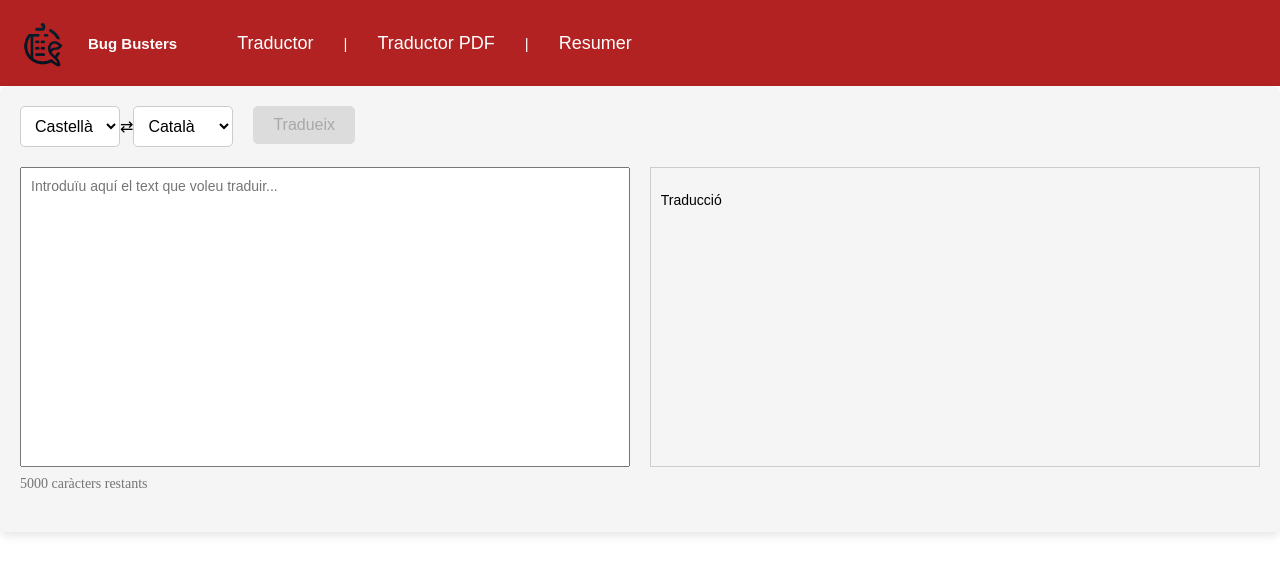
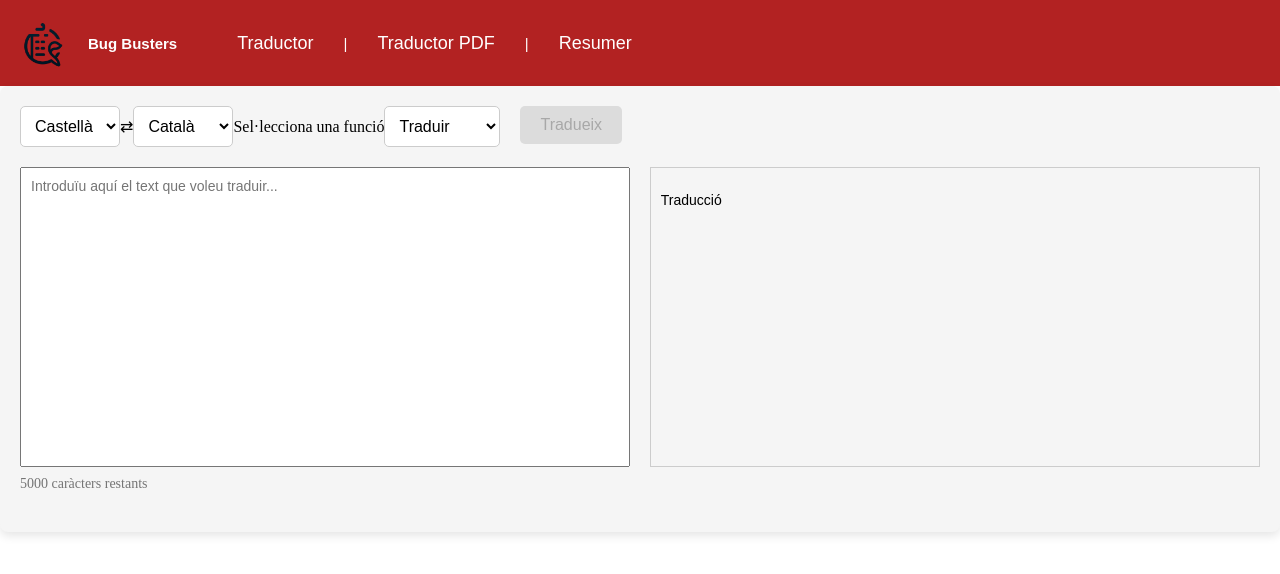
Before and after one commit to kilianark/AinaHack, an Angular app in the folder angular-front/: page /translate_text in a window 1280 px wide. Shown: the top 574 px of the page. Built offline with nearby package versions, Linux system fonts and the light colour scheme.

Commit message:
select de funtionalitat del translate

```diff
--- /dev/null
+++ b/angular-front/src/app/enums/functions.enum.ts
@@ -0,0 +1,5 @@
+export enum functions {
+    Translate = 'Traduir',
+    Simplify = 'Simplificar',
+    Resume = 'Resumir'
+}
--- a/angular-front/src/app/pages/traductor-text/traductor-text.component.html
+++ b/angular-front/src/app/pages/traductor-text/traductor-text.component.html
@@ -12,6 +12,12 @@
             </select>
              <!-- Botón de traducir -->
 
+        </div>
+        <div class="function-selector">
+            <label for="functionSelect">Sel·lecciona una funció</label>
+            <select formControlName="functionality" id="functionSelect" (change)="onFunChange()">
+                <option *ngFor="let function of functionsArr" [value]="function">{{ function }}</option>
+            </select>
         </div>
         <div class="button-container">
             <button mat-raised-button type="submit" [disabled]="traductorForm.invalid">Tradueix</button>
--- a/angular-front/src/app/pages/traductor-text/traductor-text.component.ts
+++ b/angular-front/src/app/pages/traductor-text/traductor-text.component.ts
@@ -2,6 +2,7 @@ import { Component } from '@angular/core';
 import { FormBuilder, FormGroup, FormsModule, ReactiveFormsModule, Validators } from '@angular/forms';
 import { TranslateService } from '../../services/translate/translate.service';
 import { language } from '../../enums/language.enum';
+import { functions } from '../../enums/functions.enum';
 
 @Component({
   selector: 'app-traductor-text',
@@ -12,13 +13,16 @@ export class TraductorTextComponent {
   traductorForm: FormGroup;
   translatedText: string | null = null;
   languages = Object.values(language);
+  functionsArr = Object.values(functions);
   srcLangCode = 'Spanish';
   tgtLangCode = 'Catalan';
+  fun = 'Traduir';
 
   constructor(private fb: FormBuilder, private translateService: TranslateService) {
     this.traductorForm = this.fb.group({
       sourceLanguage: [language.Spanish], // Idioma de origen
       targetLanguage: [language.Catalan], // Idioma de destino
+      functionality: [functions.Translate],
       text: ['', [Validators.required, Validators.maxLength(5000)]] // Campo de texto
     });
   }
@@ -27,10 +31,23 @@ export class TraductorTextComponent {
     if (this.traductorForm.valid) {
       console.log("srcLang", this.srcLangCode);
       console.log("tgtLang", this.tgtLangCode);
-      this.translateService.translateText(this.srcLangCode, this.tgtLangCode, this.traductorForm.get('text')?.value).subscribe(response => {
-        this.translatedText = response
-        console.log(response)
-      });
+      console.log(this.fun);
+      if (this.fun === 'Traduir') {
+        this.translateService.translateText(this.srcLangCode, this.tgtLangCode, this.traductorForm.get('text')?.value).subscribe(response => {
+          this.translatedText = response
+          console.log(response)
+        });
+      } else if (this.fun === 'Simplificar') {
+        this.translateService.simplifyText(this.srcLangCode, this.tgtLangCode, this.traductorForm.get('text')?.value).subscribe(response => {
+          this.translatedText = response
+          console.log(response)
+        });
+      } else if (this.fun === 'Resumir') {
+        this.translateService.resumeText(this.srcLangCode, this.tgtLangCode, this.traductorForm.get('text')?.value).subscribe(response => {
+          this.translatedText = response
+          console.log(response)
+        });
+      }
     }
   }
 
@@ -59,4 +76,10 @@ export class TraductorTextComponent {
 
   }
 
+  onFunChange() {
+    const tmp = this.traductorForm.get('functionality')?.value;
+    this.fun = tmp;
+    console.log(tmp);
+  }
+
 }
```
